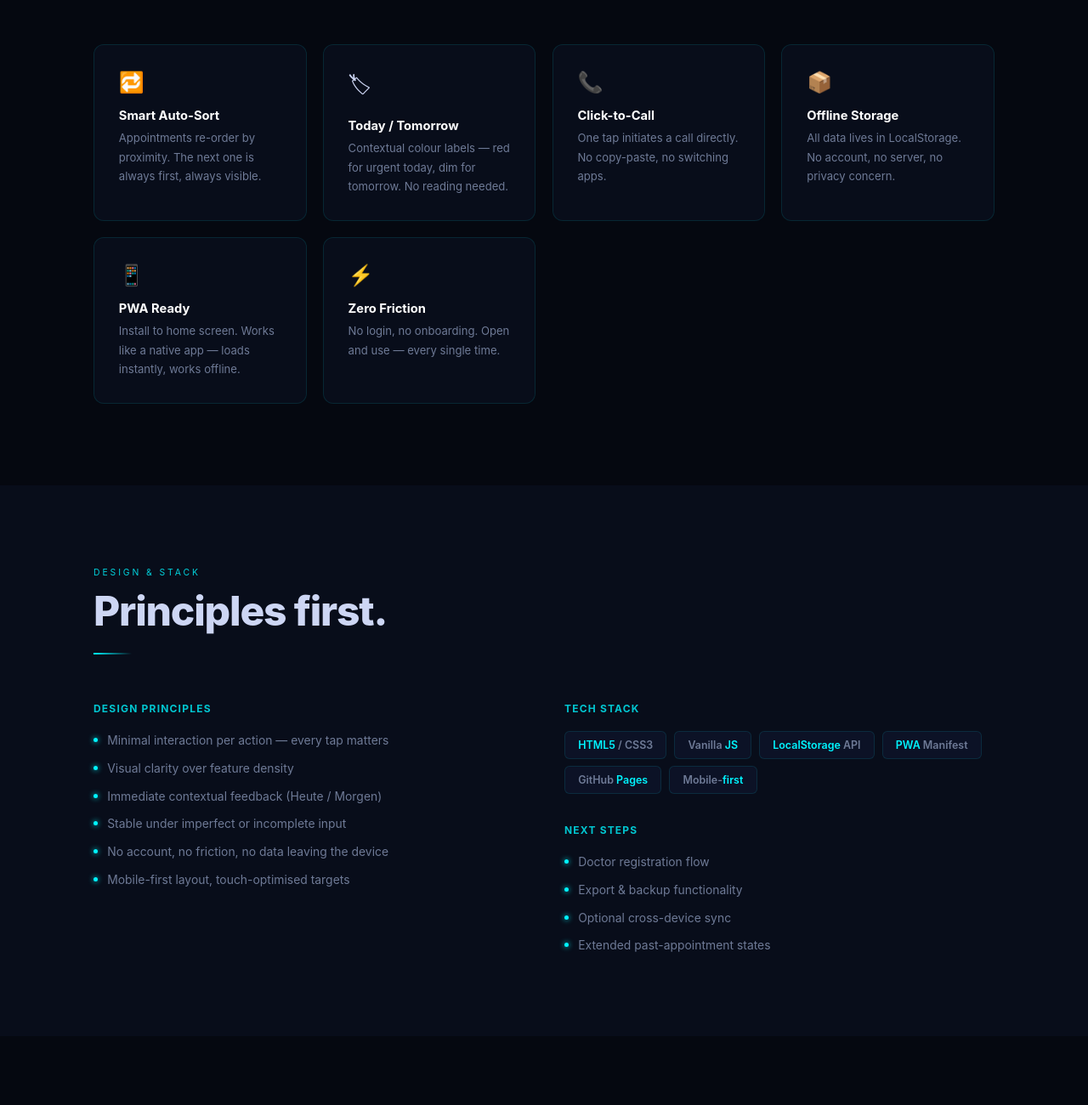
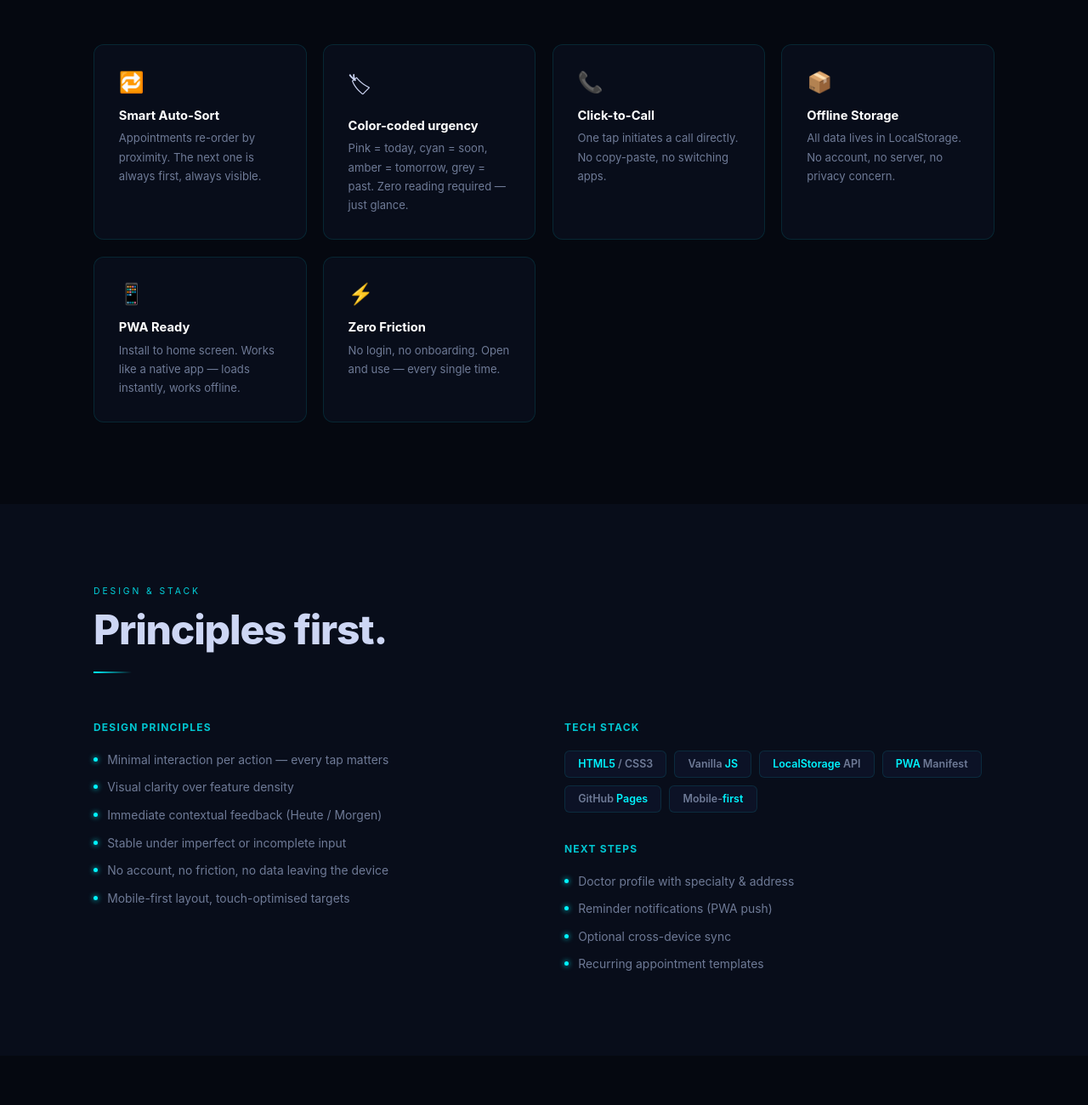
Before and after one commit to 8thapestudio/aerzte-tracker, a plain HTML site: page index.html in a window 1280 px wide. Shown: the part 1860-3160 px from the top of the page at 85% size. Drawn offline with Linux system fonts and the light colour scheme.

Commit message:
landing: mobile responsive, updated features & next steps
- Hide annotation bubbles on mobile (<820px) — in-phone hint sufficient
- Scale phone to 250px/<420px to 220px for small screens
- Feature card: update color-coded urgency description to match actual
  pink/cyan/amber/grey scheme (was red/dim which is outdated)
- Next Steps: remove completed backup/restore item, add push
  notifications, doctor profiles, recurring templates

Co-Authored-By: Claude Sonnet 4.6 <noreply@anthropic.com>

```diff
--- a/index.html
+++ b/index.html
@@ -388,6 +388,14 @@
       .two-col { grid-template-columns: 1fr; gap: 2.5rem; }
       .dlbox { padding: 2.5rem 1.6rem; }
       footer { flex-direction: column; gap: .7rem; text-align: center; padding: 1.8rem; }
+      /* hide external annotation bubbles — in-phone hint bar is enough on mobile */
+      .anno { display: none; }
+      .stage { min-height: auto; padding: 2rem 1rem; }
+      .phone { width: 250px; }
+    }
+    @media (max-width: 420px) {
+      .phone { width: 220px; }
+      .p-card { min-width: 132px; }
     }
   </style>
 </head>
@@ -550,7 +558,7 @@
     </div>
     <div class="feat-grid fade-up">
       <div class="fc"><div class="fi">🔁</div><h3>Smart Auto-Sort</h3><p>Appointments re-order by proximity. The next one is always first, always visible.</p></div>
-      <div class="fc"><div class="fi">🏷</div><h3>Today / Tomorrow</h3><p>Contextual colour labels — red for urgent today, dim for tomorrow. No reading needed.</p></div>
+      <div class="fc"><div class="fi">🏷</div><h3>Color-coded urgency</h3><p>Pink = today, cyan = soon, amber = tomorrow, grey = past. Zero reading required — just glance.</p></div>
       <div class="fc"><div class="fi">📞</div><h3>Click-to-Call</h3><p>One tap initiates a call directly. No copy-paste, no switching apps.</p></div>
       <div class="fc"><div class="fi">📦</div><h3>Offline Storage</h3><p>All data lives in LocalStorage. No account, no server, no privacy concern.</p></div>
       <div class="fc"><div class="fi">📱</div><h3>PWA Ready</h3><p>Install to home screen. Works like a native app — loads instantly, works offline.</p></div>
@@ -590,10 +598,10 @@
         <div style="margin-top:2.2rem">
           <p class="clbl">Next Steps</p>
           <ul class="plist">
-            <li>Doctor registration flow</li>
-            <li>Export &amp; backup functionality</li>
+            <li>Doctor profile with specialty &amp; address</li>
+            <li>Reminder notifications (PWA push)</li>
             <li>Optional cross-device sync</li>
-            <li>Extended past-appointment states</li>
+            <li>Recurring appointment templates</li>
           </ul>
         </div>
       </div>
```
